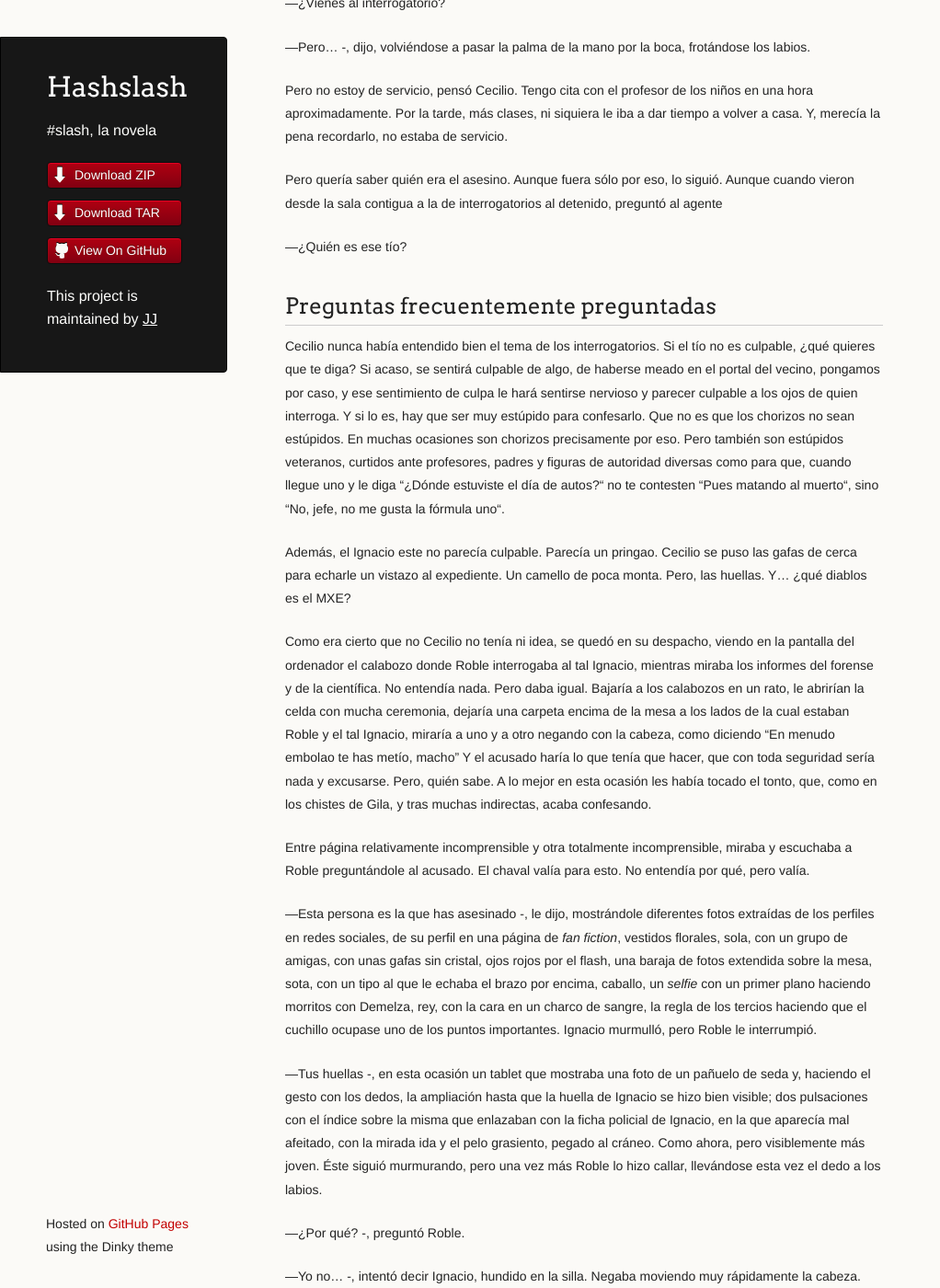
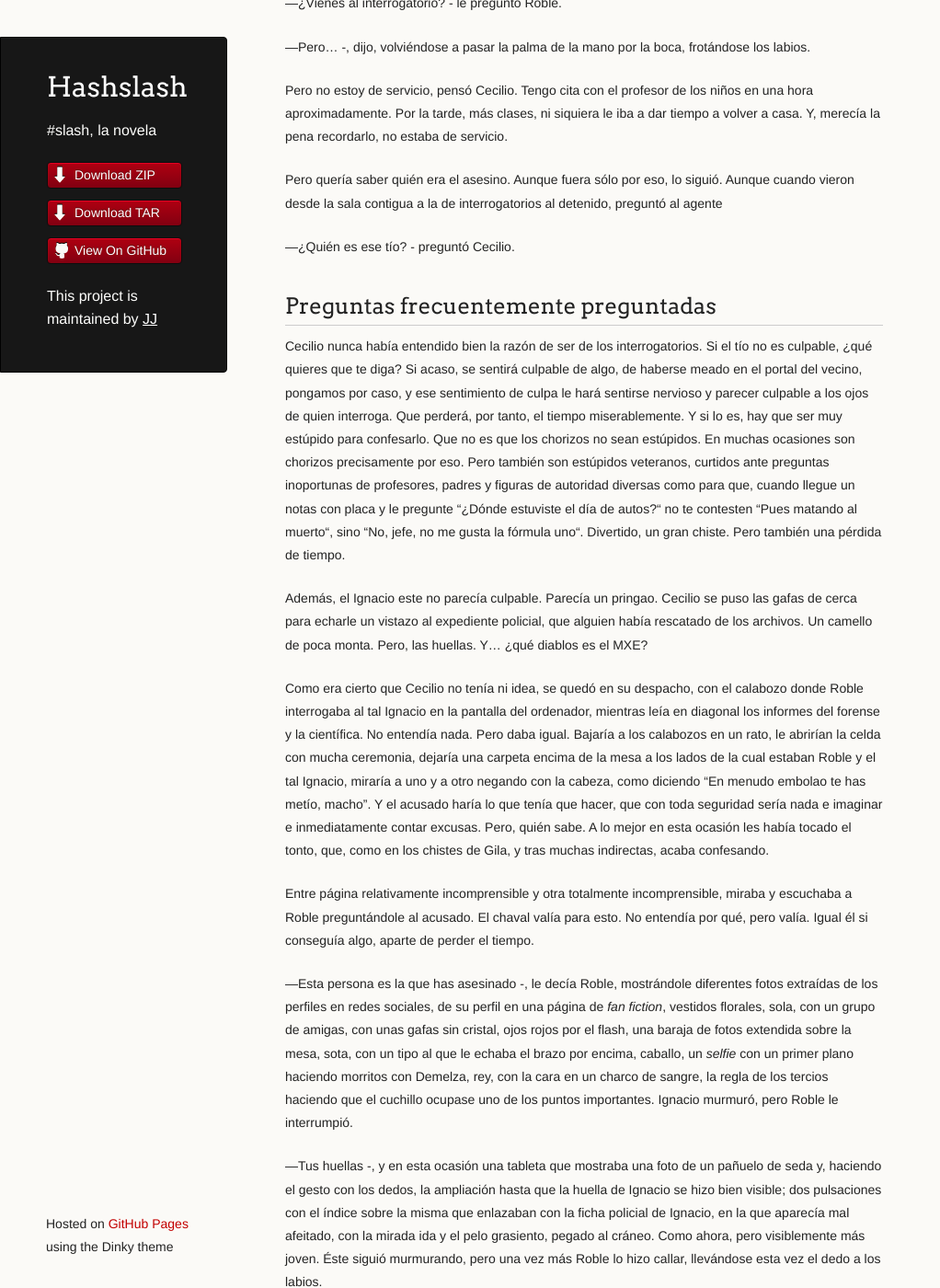
Before and after one commit to JJ/HashSlash, a Jekyll site: the page built from texto/HashSlash.md, in a window 1280 px wide and 1400 px high, scrolled down 43447 px. Shown: the whole window at 92% size, without its empty margins (0-1022 px from the left). Built offline with Jekyll 4.4.1, drawn with Linux system fonts in a browser that asks for light colours; some of the changed text lies outside the part shown.

Commit message:
Sync texto/HashSlash.md from master to gh-pages

```diff
--- a/texto/HashSlash.md
+++ b/texto/HashSlash.md
@@ -2186,7 +2186,7 @@ incapaz de meter más de eso en una frase. Por eso iba
 a volverse con sus colegas, los de siempre, los que llaman al pan,
 pan, al vino, vino y a la cerveza, Alhambra, cuando Roble le dijo:
 
-—¿Vienes al interrogatorio?
+—¿Vienes al interrogatorio? - le preguntó Roble.
 
 —Pero... -, dijo, volviéndose a pasar la palma de la mano por la
 boca, frotándose los labios.
@@ -2200,46 +2200,46 @@ Pero quería saber quién era el asesino. Aunque fuera sólo por eso, lo
 siguió. Aunque cuando vieron desde la sala contigua a la de
 interrogatorios al detenido, preguntó al agente
 
-—¿Quién es ese tío?
+—¿Quién es ese tío? - preguntó Cecilio.
 
 ## Preguntas frecuentemente preguntadas
 
-Cecilio nunca había entendido bien el tema de los interrogatorios. Si
+Cecilio nunca había entendido bien la razón de ser de los interrogatorios. Si
 el tío no es culpable, ¿qué quieres que te diga? Si acaso, se sentirá
 culpable de algo, de haberse meado en el portal del vecino, pongamos
 por caso, y ese
 sentimiento de culpa le hará sentirse nervioso y parecer culpable a
-los ojos de quien interroga. Y
+los ojos de quien interroga. Que perderá, por tanto, el tiempo miserablemente. Y
 si lo es, hay que ser muy estúpido para confesarlo. Que no es que los
 chorizos no sean estúpidos. En muchas ocasiones son chorizos precisamente
-por eso. Pero también son estúpidos veteranos, curtidos ante
+por eso. Pero también son estúpidos veteranos, curtidos ante preguntas inoportunas de
 profesores, padres y figuras de autoridad diversas como para que,
-cuando llegue uno y le diga “¿Dónde estuviste el día de autos?“ no te
+cuando llegue un notas con placa y le pregunte “¿Dónde estuviste el día de autos?“ no te
 contesten “Pues matando al muerto“, sino “No, jefe, no me gusta la
-fórmula uno“.
+fórmula uno“. Divertido, un gran chiste. Pero también una pérdida de tiempo.
 
 Además, el Ignacio este no parecía culpable. Parecía un pringao. Cecilio se
 puso las gafas de cerca para echarle un vistazo al
-expediente. Un camello de poca monta. Pero, las huellas. Y... ¿qué
+expediente policial, que alguien había rescatado de los archivos. Un camello de poca monta. Pero, las huellas. Y... ¿qué
 diablos es el MXE?
 
-Como era cierto que no Cecilio no tenía ni idea, se quedó en su
-despacho, viendo en la pantalla del ordenador el calabozo donde Roble
-interrogaba al tal Ignacio, mientras miraba los informes del forense y de la científica. No
+Como era cierto que Cecilio no tenía ni idea, se quedó en su
+despacho, con el calabozo donde Roble
+interrogaba al tal Ignacio en la pantalla del ordenador, mientras leía en diagonal los informes del forense y la científica. No
 entendía nada. Pero daba igual. Bajaría a los calabozos en un rato,
 le abrirían la celda con mucha ceremonia, dejaría una
 carpeta encima de la mesa a los lados de la cual estaban Roble y el
 tal Ignacio, miraría a uno y a otro negando con la cabeza, como
-diciendo "En menudo embolao te has metío, macho" Y el acusado haría lo
-que tenía que hacer, que con toda seguridad sería nada y
-excusarse. Pero, quién sabe. A lo mejor en esta ocasión les había
+diciendo "En menudo embolao te has metío, macho". Y el acusado haría lo
+que tenía que hacer, que con toda seguridad sería nada e imaginar
+e inmediatamente contar excusas. Pero, quién sabe. A lo mejor en esta ocasión les había
 tocado el tonto, que, como en los chistes de Gila, y tras muchas indirectas, acaba confesando.
 
 Entre página relativamente incomprensible y otra totalmente
 incomprensible, miraba y escuchaba a Roble preguntándole al acusado. El chaval valía para
-esto. No entendía por qué, pero valía.
-
-—Esta persona es la que has asesinado -, le dijo, mostrándole
+esto. No entendía por qué, pero valía. Igual él si conseguía algo, aparte de perder el tiempo.
+
+—Esta persona es la que has asesinado -, le decía Roble, mostrándole
 diferentes fotos extraídas de los perfiles en redes sociales, de su
 perfil en una página de *fan fiction*, vestidos florales, sola, con un
 grupo de amigas, con unas gafas sin cristal, ojos rojos por el flash,
@@ -2247,9 +2247,9 @@ una baraja de fotos extendida sobre la mesa, sota, con un tipo al que
 le echaba el brazo por encima, caballo, un *selfie* con un primer plano haciendo morritos
 con Demelza, rey, con la cara en un charco de sangre, la regla de los
 tercios haciendo que el cuchillo ocupase uno de los puntos
-importantes. Ignacio murmulló, pero Roble le interrumpió.
-
-—Tus huellas -, en esta ocasión un tablet que mostraba una foto de un
+importantes. Ignacio murmuró, pero Roble le interrumpió.
+
+—Tus huellas -, y en esta ocasión una tableta que mostraba una foto de un
 pañuelo de seda y, haciendo el gesto con los dedos, la ampliación
 hasta  que la huella de Ignacio se hizo bien visible; dos pulsaciones con el índice sobre la misma
 que enlazaban con la ficha policial de Ignacio, en la que aparecía mal
@@ -2490,7 +2490,7 @@ poco comprometida, para no equivocarse.
 
 —Casada. Con un gato. Por lo civil y en terceras nupcias-, dijo, y
 volvió a carcajearse. - Enviudé dos veces, pero este está
-sanísimo, y yo, contenta de no tener que aguantar a nadie más. Ni de
+sanísimo, y yo, contenta de no tener que aguantar a nadie de mi misma especie. Ni de
 que me tengan que aguantar a mi. Bastante tengo con aguantaros a
 vosotros...
 
@@ -2503,15 +2503,15 @@ Marisol.
 —Je, je, cuando quieras, sí, cuando quieras. Pero te llamo por otra,
 bueno, por otra cosa, a ver si sabes decirme. ¿Qué es lo que es el eme equis e?
 
-—Mandanga de la buena. Con eme; eme es como lo llaman, ¿lo pillas? -,
+—Mandanga de la buena. Con eme. Eme es como lo llaman, ¿lo pillas? -,
 dijo Rosalía. - De
-las que llaman *emergentes*, porque están empezando ahora mismo a
+las que llaman *emergentes*, porque están empezando ahora mismo, o hace dos días, a
 introducirse en el mercado. Dime más. ¿Aquí en Granada?
 
-—Sí, una chica muerta aquí, ayer -, contestó Cecilio-, nos ha llegado el informe hoy mismo,
-
-—Chungo. No sabíamos que la estuvieran pasando por aquí. Mándame lo
-que tengas, cuando puedas. Con los puntos y las comas puestos.
+—Sí, una chica muerta aquí, ayer -, contestó Cecilio-, nos ha llegado el informe de tóxicos hoy mismo,
+
+—Chungo. No sabíamos en la unidad que la estuvieran pasando por aquí. Mándame lo
+que tengas, cuando puedas. O sea ya. Con los puntos y las comas puestos.
 
 —Je, je, claro. Pero, ¿qué hace la eme esa? ¿Mata? -, preguntó Cecilio.
 
@@ -2533,11 +2533,13 @@ pido a los de la UDYCO información y te la paso, ¿de acuerdo? Mientras
 tanto, busca por la Internet, coño, que no te va a pasar nada por
 tocar esos chismes...
 
+En realidad, sí le pasaba. Si no le hubiera pasado, lo habría hecho en vez de pasar la vergüenza de llamar a Marisol.
+
 —Venga, quedamos en eso -, repuso Cecilio.
 
 —Y en el café -, contestó Marisol.
 
-—Y en el café. Venga, un saludo, Marisol.
+—Y en el café. Venga, un, un, bueno, un saludo, Marisol.
 
 —Y un beso, Cécil. Mándame eso ya.
 
@@ -2550,12 +2552,13 @@ Tardó unos minutos. El turno todavía no había terminado, así que hizo
 unas cuantas llamadas más a la lista de Tina, dejando mensajes en
 contestador y concertando citas para el día siguiente.
 
-Y entonces sí terminó el turno. Una tarde bien aprovechada. Mientras
-tanto, ¿qué diablos habría estado haciendo Roble?
+Y entonces sí terminó el turno. Una tarde bien aprovechada. Movió el ratón del ordenador, haciéndolo encenderse y mostrando una pantalla en la que decía 672 mensajes sin leer.
+
+Cayó en la cuenta de que no había visto a Roble en toda la tarde. ¿Qué diablos habría estado haciendo?
 
 ## Lo que Roble había estado haciendo
 
-Roble había tenido, cuando salió,  la intención de volver a la comisaría. Tras
+Roble había tenido, cuando salió de ella, la intención de volver a la comisaría. Tras
 conseguir encontrar a Jože el Erasmus esloveno. Pero tampoco había
 tenido la intención de pegarse una carrera hasta atraparlo, que fue lo
 que tuvo que hacer.
@@ -3855,7 +3858,33 @@ que que volvió a pedir bayas goji, tan pasadas de moda que volvían a
 estar de moda.
 
 Ya cubiertas las primeras necesidades físicas, comprobó el horario de trabajo en
-el móvil. Estaba otra vez de turno.
+el móvil. Estaba otra vez de turno. Volvió a concentrarse en el resto de las necesidades físicas y de otro tipo de las que le avisaba el móvil.
+
+## Gastos corrientes
+
+La jueza no iba a dar ninguna orden a Correos. Un alivio, pensó Cecilio. A ver cómo toreaba ese morlaco. Un alivio también haberle colgado a la jueza, que empezó a recriminarle la falta de avance en el asunto Ainhoa. La madre había decidido, razonablemente, apartarse de las cámaras, pero ya había un presunto exnovio paseándose por platós y webs hablando de sus relaciones y de teorías conspiratorias de todo tipo. Al parecer, sabía *algo* y por ello *alguien* quería matarla. El exnovio llegó a aventurar que se trataba del gremio de escayolistas, lo que, pensó Cecilio, no parecía muy probable. En la prensa local hablaban de un asesino en serie. Como no habían encontrado más asesinatos parecidos, Quique el periodista hablaba de un asesino en serie *en sus comienzos*. Y Cecilio llegaba, por momentos, a desear que asesinaran a otra persona para poder dedicarse a ese asesinato. Y que fuera uno más facilito, claro.
+
+Estaba en su despacho. En el ordenador había varios mensajes con informes, solicitados en el momento que descubrieron el cadáver. Las cuentas de Tina, de Kevin y de la propia Demelza.
+
+Qué cantidad de dinero manejan los jóvenes de hoy en día. Caray. Kevin tenía ingresos continuos por todo tipo de concepto. Tina, en metálico, casi todos los días. Demelza, de editoriales. Cualquiera de los tres tenía saldos mayores que la cuenta donde Cecilio depositaba los gananciales. Que los que había habido en esa cuenta en cualquier momento de la historia. Los tres juntos podrían financiar un ejército para conquistar un archipiélago en el Índico.
+
+¿Y qué diablos significaba eso?
+
+Que el dinero no da la felicidad, pensó Cecilio. Con mucho menos de lo que tenían esta panda de personas, él se encontraba contento.
+
+## Y una webserie
+
+—De animación, por supuesto-, dijo Demelza.
+
+Kevin, a su lado, masticaba con empeño unos sesos fritos. Como si hiciera falta, pensó Roble, que no los había probado. En esa ocasión. Los había probado cuando llegó destinado a la comisaría, a unos veinte metros de Los Diamantes II, un bar en el que la gente y los vapores de la fritanga rezumaban por sus puertas. Cuando terminó de masticar, ni un momento antes, Kevin dijo:
+
+—Animación *frame* a *frame* estilo Harryhausen habría sido mucho más *cool*.
+
+—Ya, pero ¿te he dicho que se hace a coste cero? ¿O negativo?
+
+Espera un momento, pensó Roble. ¿Coste negativo? ¿Es decir, que en vez de invertir dinero, lo...? No, espera, comencemos de nuevo. ¿Recibían dinero antes de que tuvieran que gastárselo?
+
+Visto así, tenía sentido. Y lo había deducido él solo, sin necesidad del móvil, que ninguno de los dos podía usar en presencia de Demelza, para evitar su geolocalización. Eso, y los sesos, eran lo que parecían haber hecho a Kevin especialmente locuaz.
 
 
 ## Gastos corrientes
```
